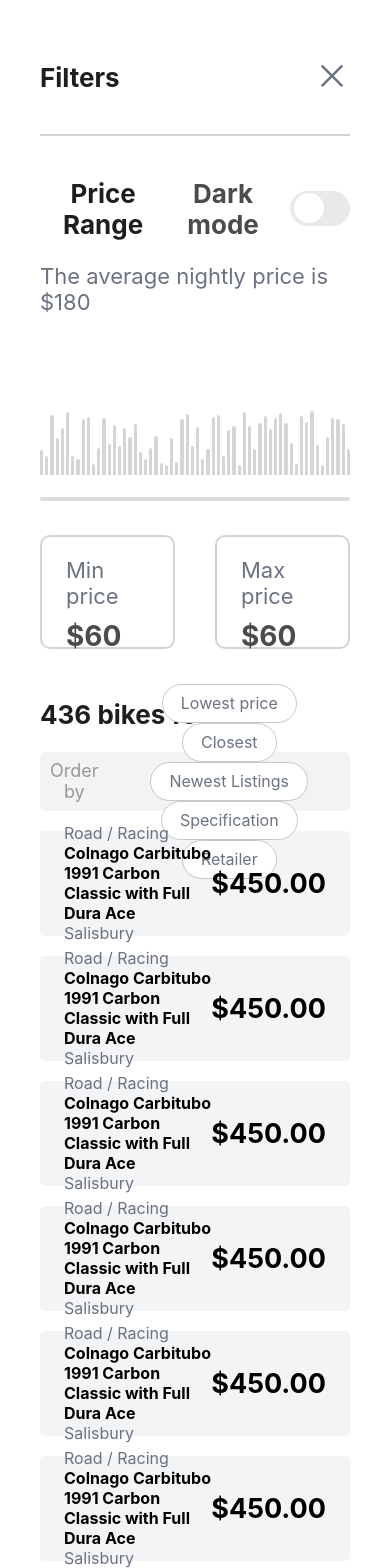
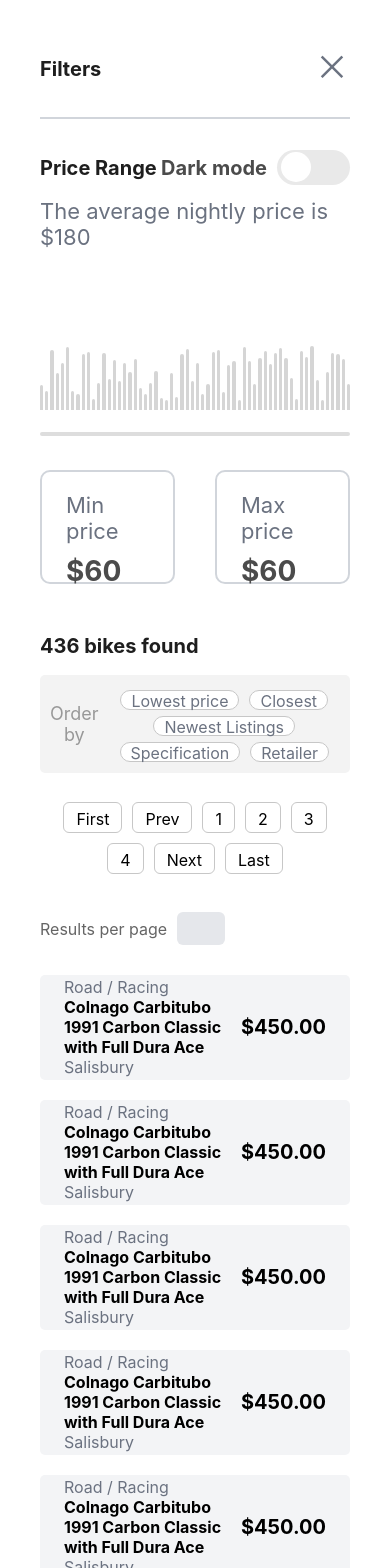
Before and after one commit to nastia7408/testTask, a React (Vite) app: page / in a window 390 px wide. Shown: the top 1568 px of the page. Built offline with nearby package versions, Linux system fonts and the light colour scheme.

Commit message:
Add navigation block

```diff
--- a/src/App.tsx
+++ b/src/App.tsx
@@ -3,6 +3,11 @@
 import Dropdown from './Dropdown'
 
 function App() {
+  const [value, setValue] = useState(10);
+
+  const handleChange = (e: React.ChangeEvent<HTMLInputElement>) => {
+    setValue(Number(e.target.value));
+  };
   const [dark, setDark] = useState(false);
 
   const toggleDark = () => {
@@ -78,7 +83,24 @@
             </div>
 
           </div>
-          <div className="pages"></div>
+          <div className="pagesblock">
+            <div className="pages">
+              <button>First</button>
+              <button>Prev</button>
+              <button>1</button>
+              <button>2</button>
+              <button>3</button>
+              <button>4</button>
+              <button>Next</button>
+              <button>Last</button>
+            </div>
+            <div className="pagesrange">
+              <p>Results per page</p>
+              <input type="number" name="number" />
+            </div>
+
+
+          </div>
           <div className="listbikes">
             <article className="bikescard">
               <div className="textblock">
--- a/src/index.css
+++ b/src/index.css
@@ -128,6 +128,33 @@
   .priceamount {
     color: #4b4b4b;
   }
+  .category {
+    p {
+      color: #989898;
+    }
+  }
+  .pages {
+    button {
+      background-color: #1c1b1b;
+      border: 1px solid#575757;
+      color: #575757;
+    }
+  }
+  input {
+    background-color: #1c1b1b;
+    color: #575757;
+    border: 1px solid #575757;
+  }
+  .biketype {
+    color: #6b7280;
+  }
+  .bikecity {
+    color: #6b7280;
+  }
+
+  .bikeprice {
+    color: #000000;
+  }
 }
 
 /* Histogram*/
@@ -198,8 +225,8 @@
   align-items: center;
   background-color: #f3f3f3;
   border-radius: 5px;
-  height: 59px;
-  padding: 0px 10px;
+  height: auto;
+  padding: 10px 10px;
   p {
     font-family: "Inter", sans-serif;
     font-size: 18px;
@@ -217,6 +244,53 @@
     color: #6b7280;
   }
 }
+/* PAGES BLOCK*/
+.pagesblock {
+  display: flex;
+  justify-content: space-between;
+  align-items: center;
+  flex-wrap: wrap;
+}
+.pages {
+  margin: 24px 0px;
+  button {
+    background-color: #ffffff;
+    border: 1px solid #c7c7c7;
+    height: 31px;
+    border-radius: 6px;
+    font-family: "Inter", sans-serif;
+    font-size: 16px;
+    color: #000000;
+    margin: 5px;
+    padding: 6px 12px;
+    text-align: center;
+  }
+}
+.pagesrange {
+  display: flex;
+  justify-content: space-between;
+  align-items: center;
+
+  gap: 10px;
+  p {
+    font-family: "Inter", sans-serif;
+    font-size: 16px;
+    color: #656565;
+  }
+  input {
+    background-color: #e5e7eb;
+
+    height: 31px;
+    width: 44px;
+    border-radius: 6px;
+    font-family: "Inter", sans-serif;
+    font-size: 16px;
+    color: #656565;
+    text-align: center;
+    border: none;
+  }
+}
+
 /* BIKES CARD*/
 .bikescard {
   border-radius: 5px;
@@ -255,3 +329,21 @@
   color: #000000;
   margin: 0px 24px 0px 0px;
 }
+
+@media (max-width: 768px) {
+  /* CATEGORY*/
+  .category {
+    button {
+      height: 20px;
+      margin-left: 10px;
+      margin-top: 5px;
+      padding: 0px 10px;
+    }
+  }
+  h1 {
+    font-size: 20px;
+  }
+  .bikeprice {
+    font-size: 20px;
+  }
+}
```
